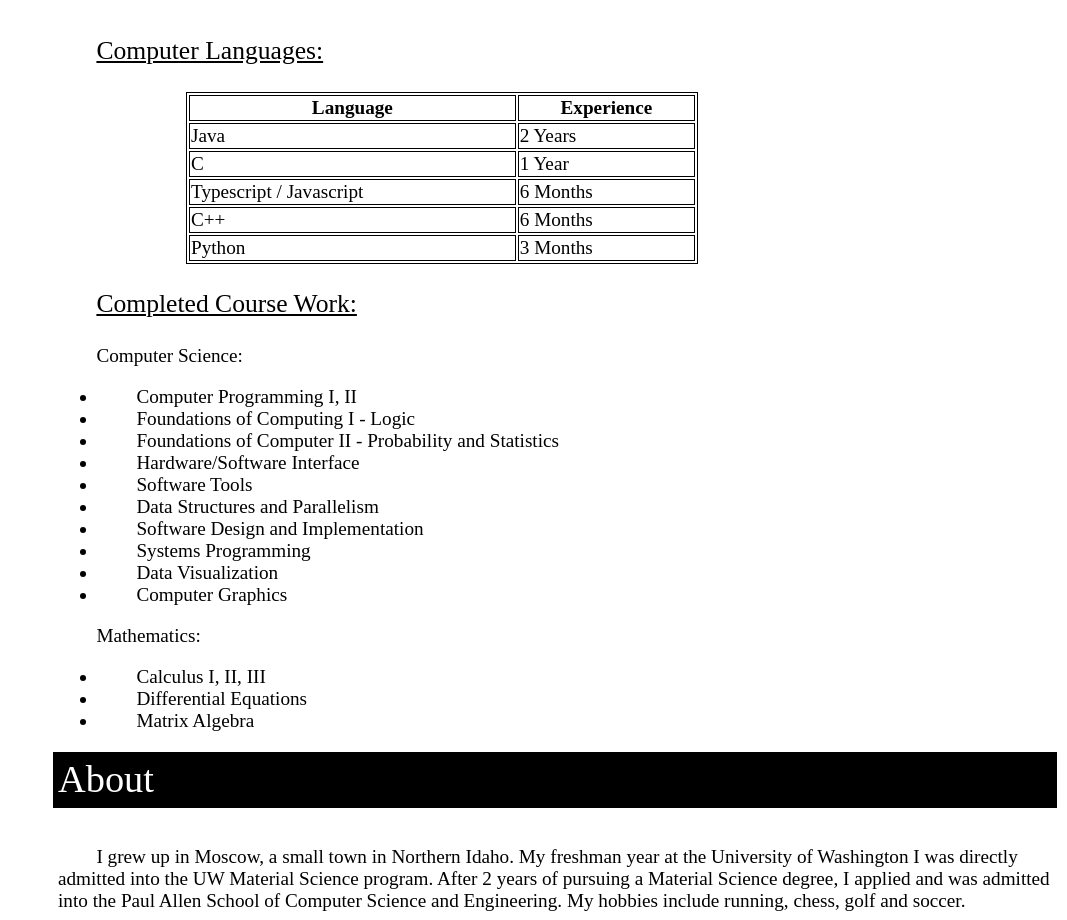
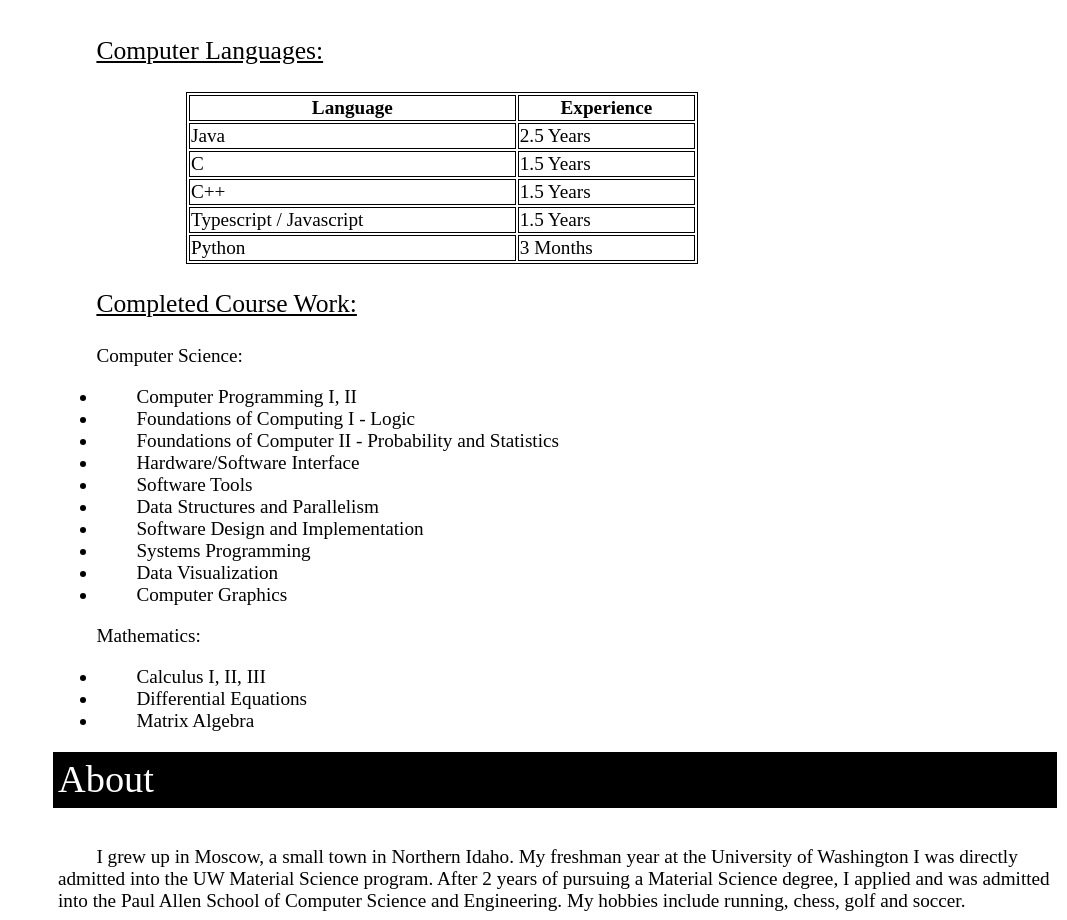
Before and after one commit to johan-boll-cse/johans_portfolio, a React (Create React App) app: page / in a window 1280 px wide. Shown: the part 2440-3360 px from the top of the page, without its empty margins (213-1280 px from the left). Built offline with nearby package versions, Linux system fonts and the light colour scheme.

Commit message:
Minor text changes

```diff
--- a/src/App.tsx
+++ b/src/App.tsx
@@ -139,19 +139,19 @@ class App extends Component<{}, AppState> {
                                     </tr>
                                     <tr>
                                         <td>Java</td>
-                                        <td>2 Years</td>
+                                        <td>2.5 Years</td>
                                     </tr>
                                     <tr>
                                         <td>C</td>
-                                        <td>1 Year</td>
+                                        <td>1.5 Years</td>
+                                    </tr>
+                                    <tr>
+                                        <td>C++</td>
+                                        <td>1.5 Years</td>
                                     </tr>
                                     <tr>
                                         <td>Typescript / Javascript</td>
-                                        <td>6 Months</td>
-                                    </tr>
-                                    <tr>
-                                        <td>C++</td>
-                                        <td>6 Months</td>
+                                        <td>1.5 Years</td>
                                     </tr>
                                     <tr>
                                         <td>Python</td>
```
